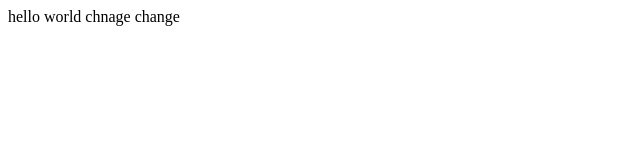
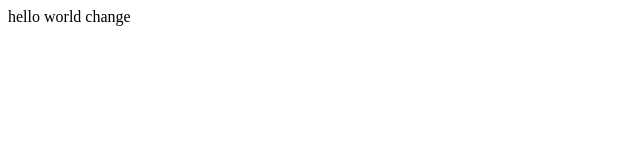
Before and after one commit to jeremylaliberty/project, a plain HTML site: page index.html in a window 1280 px wide. Shown: the full height of the page, 0-640 px from the left. Drawn offline with Linux system fonts and the light colour scheme.

Commit message:
Update index.html

```diff
--- a/index.html
+++ b/index.html
@@ -6,6 +6,6 @@
     <title>Document</title>
 </head>
 <body>
-    <p>hello world chnage change</p>
+    <p>hello world  change</p>
 </body>
 </html>
```
